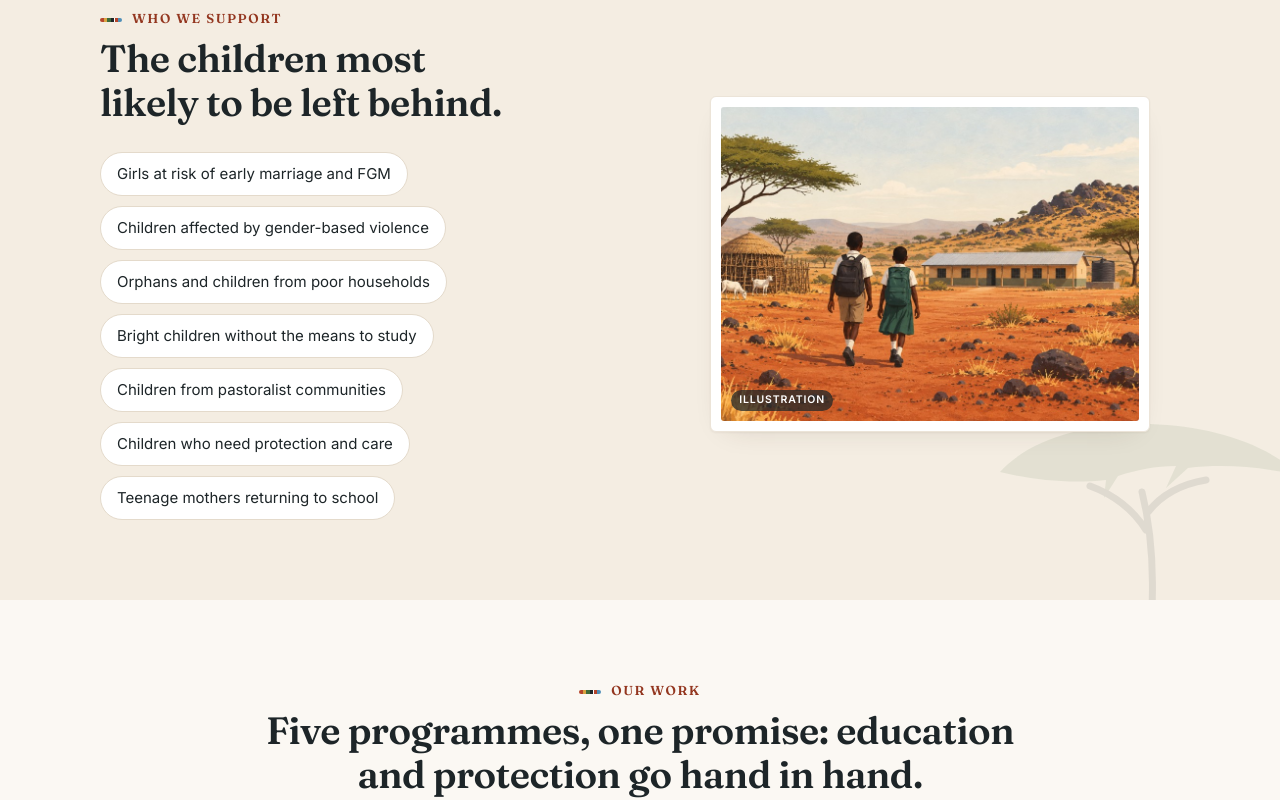
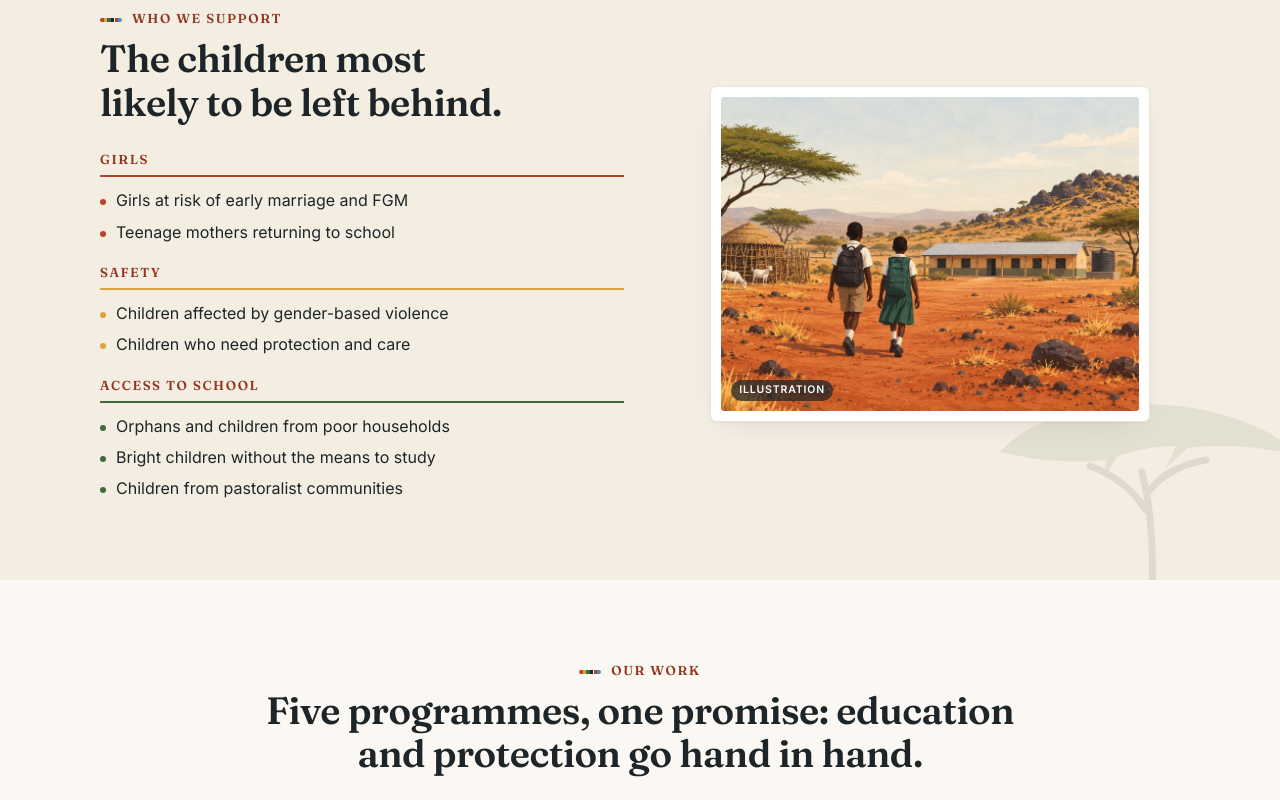
Before and after one commit to myers-studio/qophope-site, a plain HTML site: page index.html in a window 1280 px wide. Shown: the part 1419-2219 px from the top of the page. Drawn offline with nearby package versions, Linux system fonts and the light colour scheme.

Commit message:
Who we support: plain grouped list instead of pills
Co-Authored-By: Claude Fable 5.2 <noreply@anthropic.com>

```diff
--- a/index.html
+++ b/index.html
@@ -523,6 +523,15 @@ nav a:not(.btn):hover::after,nav a.on:not(.btn)::after{transform:scaleX(1)}
 .kanga.sm{display:none}
 .founder img{aspect-ratio:4/3!important;object-position:center 20%!important}
 
+/* who we support: plain grouped list, nothing that looks clickable */
+.who{display:grid;gap:22px 34px;grid-template-columns:repeat(auto-fit,minmax(260px,1fr));margin-top:28px}
+.who h3{font-family:var(--display);font-size:13px;font-weight:600;letter-spacing:.12em;text-transform:uppercase;color:var(--sun-ink);padding-bottom:8px;border-bottom:2px solid var(--sun)}
+.who div:nth-child(2) h3{border-color:var(--gold)}.who div:nth-child(3) h3{border-color:var(--acacia)}
+.who ul{list-style:none;margin:12px 0 0;padding:0;display:grid;gap:9px}
+.who li{font-size:16px;line-height:1.4;padding-left:16px;position:relative;cursor:default}
+.who li::before{content:"";position:absolute;left:0;top:.62em;width:6px;height:6px;border-radius:50%;background:var(--sun)}
+.who div:nth-child(2) li::before{background:var(--gold)}.who div:nth-child(3) li::before{background:var(--acacia)}
+
 /* icons v2: cut-paper badges */
 .ic2{width:72px;height:72px;border-radius:58% 42% 55% 45%/48% 56% 44% 52%;background:var(--gold-soft);box-shadow:inset 0 0 0 1px rgba(29,37,40,.06),0 6px 14px -8px rgba(29,37,40,.35);transition:transform .35s cubic-bezier(.2,.8,.2,1),border-radius .5s}
 .path:nth-child(2) .ic2{background:var(--sun-soft);border-radius:45% 55% 42% 58%/55% 45% 56% 44%}
@@ -593,8 +602,10 @@ nav a:not(.btn):hover::after,nav a.on:not(.btn)::after{transform:scaleX(1)}
       <div>
         <p class="eyebrow">Who we support</p>
         <h2 style="margin-top:8px">The children most likely to be left behind.</h2>
-        <div class="tags">
-          <span>Girls at risk of early marriage and FGM</span><span>Children affected by gender-based violence</span><span>Orphans and children from poor households</span><span>Bright children without the means to study</span><span>Children from pastoralist communities</span><span>Children who need protection and care</span><span>Teenage mothers returning to school</span>
+        <div class="who">
+          <div><h3>Girls</h3><ul><li>Girls at risk of early marriage and FGM</li><li>Teenage mothers returning to school</li></ul></div>
+          <div><h3>Safety</h3><ul><li>Children affected by gender-based violence</li><li>Children who need protection and care</li></ul></div>
+          <div><h3>Access to school</h3><ul><li>Orphans and children from poor households</li><li>Bright children without the means to study</li><li>Children from pastoralist communities</li></ul></div>
         </div>
 
       </div>
@@ -808,7 +819,7 @@ mb.onclick=()=>{const o=document.getElementById('nav').classList.toggle('open');
 <script>
 document.documentElement.classList.add('js');
 const reduce=matchMedia('(prefers-reduced-motion: reduce)').matches;
-document.querySelectorAll('section h2, .pillar, .card, .step, .post, .tier, .box, .photo, .stat, .tags, .video, .map, .lead').forEach(el=>el.classList.add('reveal'));
+document.querySelectorAll('section h2, .pillar, .card, .step, .post, .tier, .box, .photo, .stat, .tags, .who, .video, .map, .lead').forEach(el=>el.classList.add('reveal'));
 function countUp(el){if(el.dataset.done)return;el.dataset.done=1;const t=+el.dataset.count,d=+(el.dataset.dec||0),pre=el.dataset.prefix||'',suf=el.dataset.suffix||'';
   if(reduce){el.textContent=pre+t.toFixed(d)+suf;return}const t0=performance.now(),dur=1400;
   (function f(n){const k=Math.min(1,(n-t0)/dur),e=1-Math.pow(1-k,3);el.textContent=pre+(t*e).toFixed(d)+suf;if(k<1)requestAnimationFrame(f)})(t0);}
```
